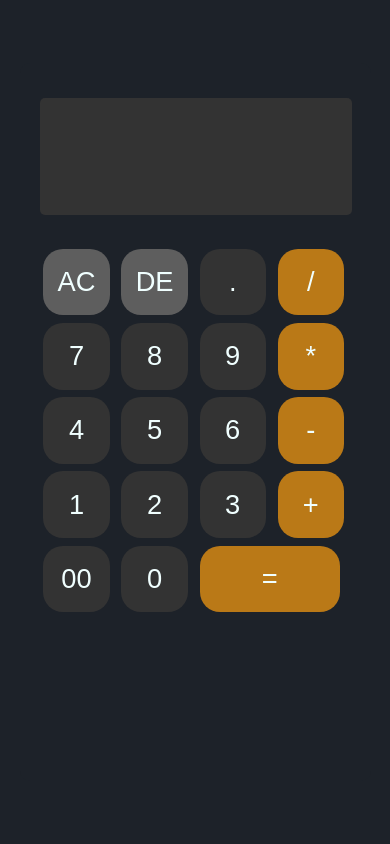
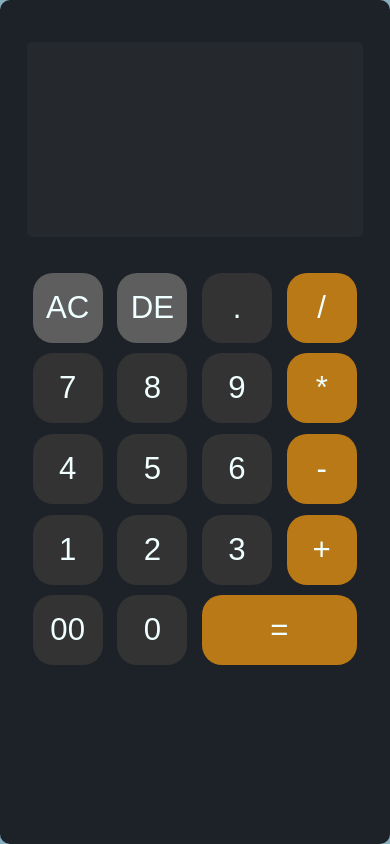
Before and after one commit to prince-kr-dev/simple-calculator, a plain HTML site: page index.html in a window 390 px wide. Drawn offline with Linux system fonts and the light colour scheme.

Commit message:
Update style.css

```diff
--- a/style.css
+++ b/style.css
@@ -66,29 +66,28 @@ button{
 
 
 @media (max-width:600px){
-    .container{
-        background-color: #1d2229;
-    }
     .calculator{
-        height: 85%;
-        width: 90%;
+        height: 100%;
+        width: 100%;
+        padding: 7vw
     }
     .calculator input{
-        height: 30vw;
-        width: 80vw;
+        height: 50vw;
+        width: 86vw;
         border-radius: 5px;
         font-size: 12vw;
+        background-color: #33333367;
     }
     button{
-        height: 17vw;
-        width: 17vw;
-        margin: 1vw;
+        height: 18vw;
+        width: 18vw;
+        margin: 1.35vw;
         border-radius: 20px;
-        font-size: 7vw;
+        font-size: 8vw;
         font-weight: 500;
     }
     .equal{
         background-color: #f89b10b7;
-        width: 36vw;
+        width: 39.7vw;
     }
 }
```
